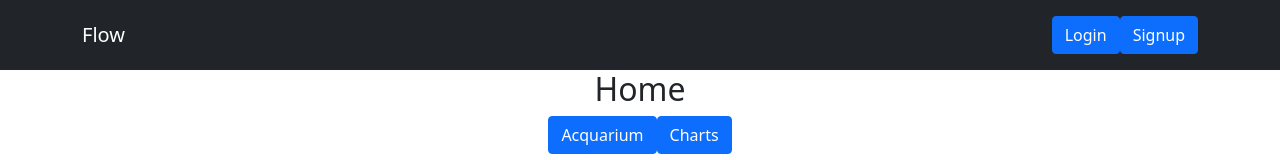
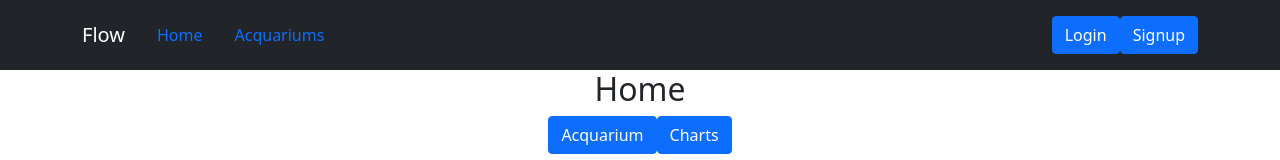
Before and after one commit to elisa-mamolo/flow-client, a React (Create React App) app: page / in a window 1280 px wide. Shown: the top 160 px of the page. Built offline with nearby package versions, Linux system fonts and the light colour scheme.

Commit message:
navbar new links forutes

```diff
--- a/src/components/NavBar.js
+++ b/src/components/NavBar.js
@@ -1,7 +1,7 @@
 import { useState, useContext } from "react";
 import { Link } from "react-router-dom";
 import axios from "axios";
-import { Navbar, Container, Button } from "react-bootstrap";
+import { Navbar, Container, Button, Nav } from "react-bootstrap";
 import { AuthContext } from "../context/auth.context";
 
 const API_URL = "http://localhost:5005";
@@ -13,8 +13,10 @@ function NavBar(props) {
     <div>
       <Navbar bg="dark" variant="dark">
         <Container>
-          <Navbar.Brand href="#home">Flow</Navbar.Brand>
+          <Navbar.Brand href="/">Flow</Navbar.Brand>
           <Navbar.Toggle />
+          <Nav.Link href="/">Home</Nav.Link>
+          <Nav.Link href="/acquarium">Acquariums</Nav.Link>
           <Navbar.Collapse className="justify-content-end">
             <Navbar.Text>
               {user && (
```
